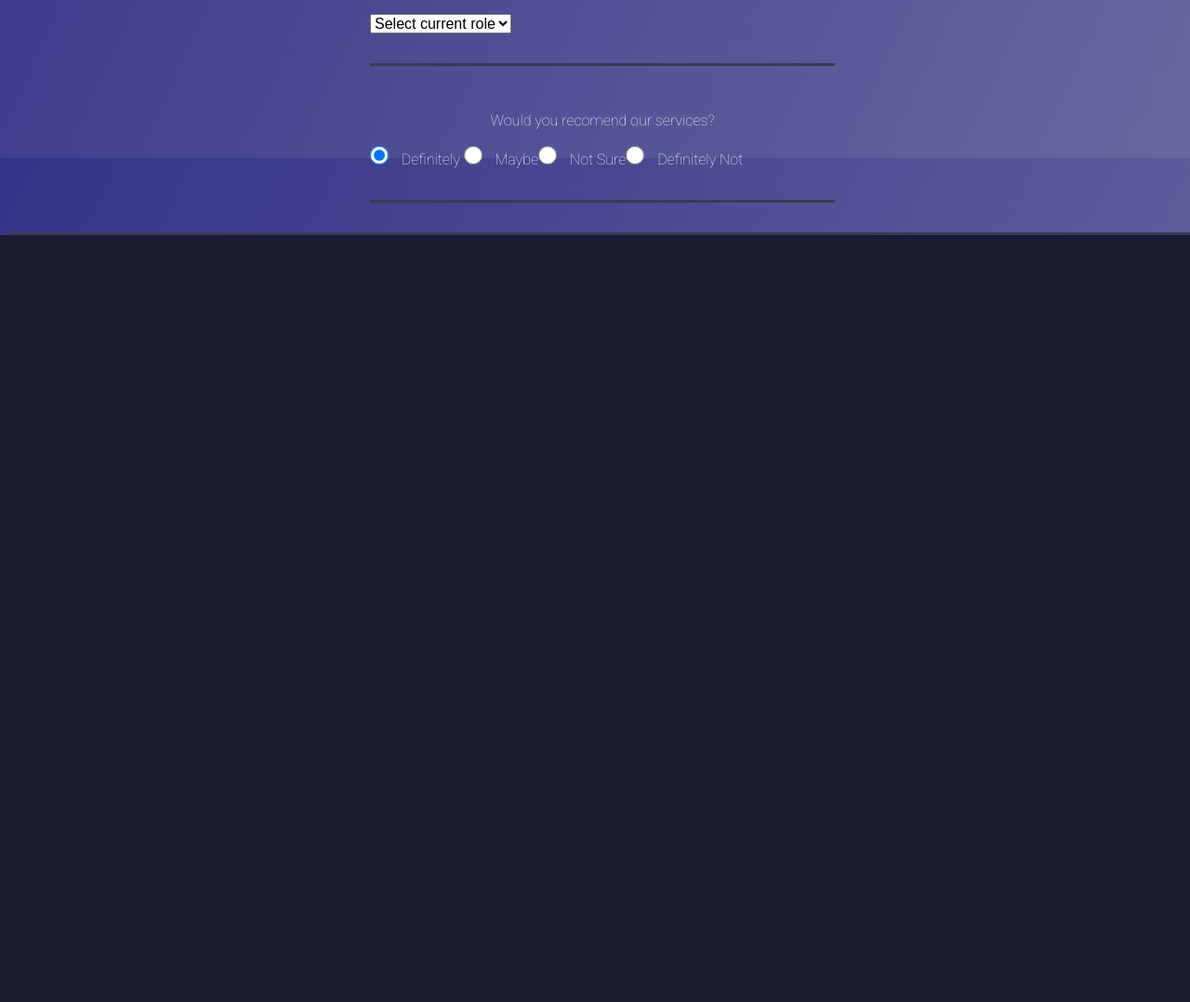
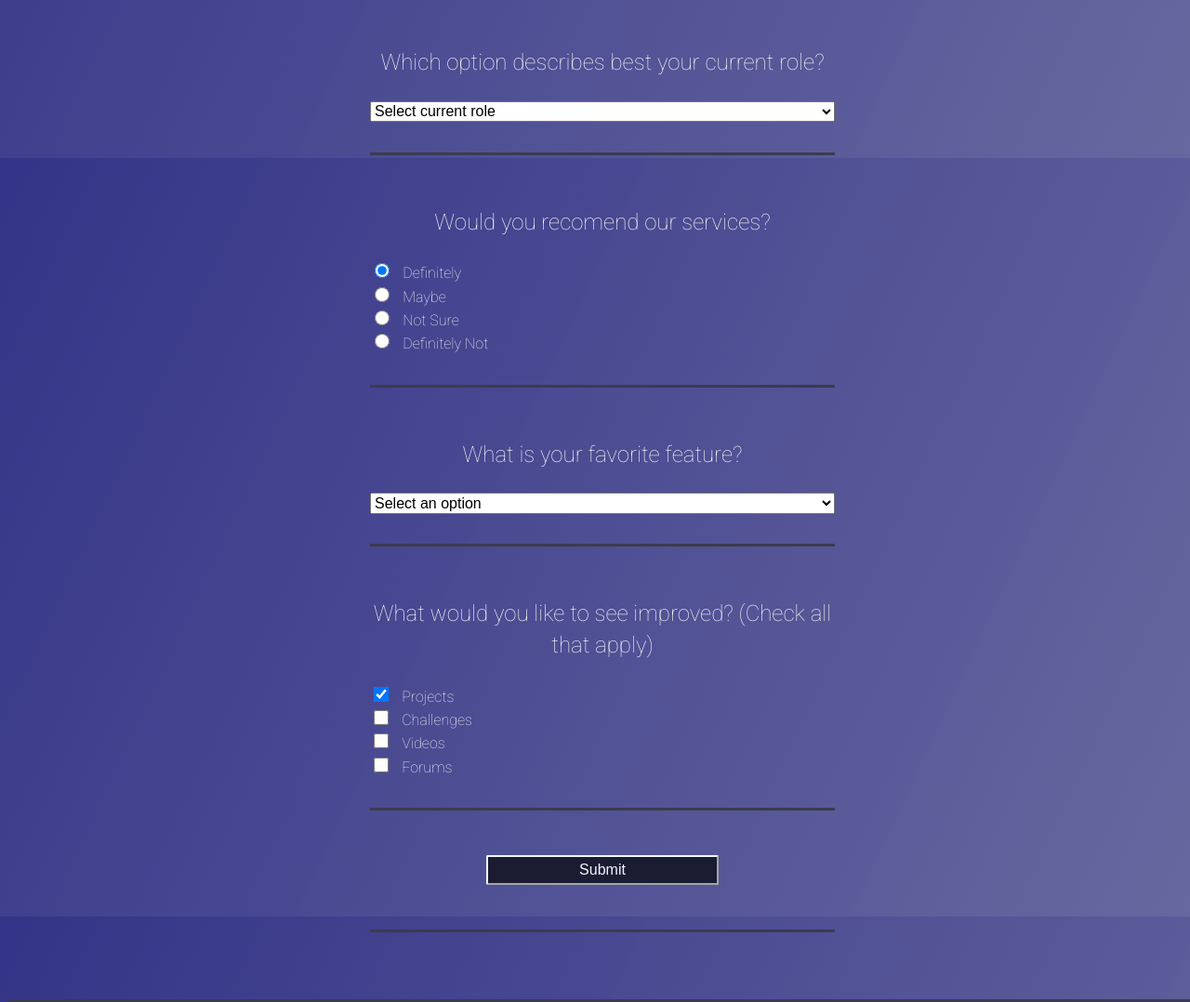
Before and after one commit to Immortal-noob/Survey-Form, a plain HTML site: page index.html in a window 1280 px wide. Shown: the part 646-1724 px from the top of the page at 93% size. Before the commit the page ends 899 px from the top, so only its background shows below. Drawn offline with Linux system fonts and the light colour scheme.

Commit message:
added last HTML and CSS elements

```diff
--- a/CSS/style.css
+++ b/CSS/style.css
@@ -5,7 +5,7 @@ body {
     height: 100vh;
     font-family: Roboto, sans-serif;
     font-size: 1rem;
-    font-weight: 400;
+    font-weight: 500;
     line-height: 1.4;
     background-color: #1b1b32;
     color: whitesmoke;
@@ -21,13 +21,20 @@ div {
 label {
     display: flex;
     align-items: center;
-    font-size: 1.125rem;
-    margin-bottom: 0.5rem;
+    font-size: 1.5rem;
+    margin-bottom: 0.5rem 0;
 }
 
 h1, p {
     margin: 1em auto;
     text-align: center;
+    font-weight: 500;
+    font-size: 24px;
+}
+
+#title {
+    font-size: 36px;
+    font-weight: bold;
 }
 
 form {
@@ -35,24 +42,45 @@ form {
     max-width: 500px;
     min-width: 300px;
     margin: auto;
+    border-radius: 0.25rem;
+    padding: 2.5rem 0.65rem;
 }
 
-input, select, textarea {
-    margin: 0;
+input, button, select, textarea {
     font-size: inherit;
     font-size: inherit;
-    line-height: inherit;
+    min-height: 1.4em;
 }
+input, textarea {
+    border: 1px solid #0a0a23;
+    color: #ffffff;
+  }
 
-.input-radio {
+  .input-radio, .input-checkbox {
     display: inline-block;
-    margin-right: 0.625rem;
-    min-height: 1.25rem;
-    min-width: 1.25rem;
-}
+    margin-right: 0.65rem;
+    min-height: 1rem;
+    min-width: 1rem;
+  }
 
-.form-control {
-    width: unset;
-    margin: 0 0.5em 0 0;
-    vertical-align: middle;
-}
+  .input-textarea {
+    min-height: 120px;
+    width: 100%;
+    padding: 0.5rem;
+    resize: vertical;
+  }
+
+  .form-control {
+    width: 100%;
+  }
+
+  .submit-button {
+    background-color: #1b1b32;
+    color: aliceblue;
+    display: block;
+    width: 50%;
+    border-color: aliceblue;
+    border-radius: 1.5px;
+    min-height: 2rem;
+    margin: 1em auto;
+  }
--- a/index.html
+++ b/index.html
@@ -14,12 +14,14 @@
         <p id="description">Please help us to improve.</p>
         <form id="survey-form">
             <div>
-                <label id="name-label" for="name">Name</label>
-                <input type="text" name="name"  id="name" class="form-comtrol" placeholder="Enter your name" required>
+                <label id="name-label" for="name">
+                    Name
+                </label>
+                <input type="text" name="name"  id="name" class="form-control" placeholder="Enter your name" required>
             </div>
             <div>
                 <label id="email-label" for="email">Email</label>
-                <input type="email" name="email"  id="email" class="form-comtrol" placeholder="Enter your email" required>
+                <input type="email" name="email"  id="email" class="form-control" placeholder="Enter your email" required>
             </div>
             <div>
                 <label id="number-label" for="number">Age
@@ -38,10 +40,63 @@
             </div>
             <div>
                 <p>Would you recomend our services?</p>
-                <lable><input name="user-recomed" value="definitely" type="radio" class="input-radio" checked> Definitely</lable>
-                <lable><input name="user-recomed" value="definitely" type="radio" class="input-radio"> Maybe</lable><lable><input name="user-recomed" value="definitely" type="radio" class="input-radio"> Not Sure</lable><lable><input name="user-recomed" value="definitely" type="radio" class="input-radio"> Definitely Not</lable>
+                <lable>
+                    <input name="user-recomed" value="definitely" type="radio" class="input-radio" checked>
+                    Definitely
+                </lable>
+                <br>
+                <lable>
+                    <input name="user-recomed" value="definitely" type="radio" class="input-radio">
+                    Maybe
+                </lable>
+                <br>
+                    <lable>
+                        <input name="user-recomed" value="definitely" type="radio" class="input-radio">
+                        Not Sure
+                    </lable>
+                    <br>
+                    <lable>
+                        <input name="user-recomed" value="definitely" type="radio" class="input-radio">
+                        Definitely Not
+                    </lable>
             </div>
-
+            <div class="form-group">
+                <p>What is your favorite feature?</p>
+                <select id="dropdown" name="role"   class="form-control" required>
+                    <option disabled selected value>Select an option</option>
+                    <option value="Challenges">Challenges</option>
+                    <option value="Projects">Projects</option>
+                    <option value="Community">Community</option>
+                </select>
+            </div>
+            <div>
+                <p>
+                    What would you like to see improved?
+                    <span class="clue">(Check all that apply)</span>
+                </p>
+                <lable>
+                    <input name="user-recomed" value="definitely" type="checkbox" class="input-checkbox" checked>
+                    Projects
+                </lable>
+                <br>
+                <lable>
+                    <input name="user-recomed" value="definitely" type="checkbox" class="input-checkbox">
+                    Challenges
+                </lable>
+                <br>
+                    <lable>
+                        <input name="user-recomed" value="definitely" type="checkbox" class="input-checkbox">
+                        Videos
+                    </lable>
+                    <br>
+                    <lable>
+                        <input name="user-recomed" value="definitely" type="checkbox" class="input-checkbox">
+                        Forums
+                    </lable>
+            </div>
+            <div class="form-group">
+                <button type="button" id="sunmit" class="submit-button"> Submit </button>
+            </div>
         </form>
     </div>
 </body>
```
